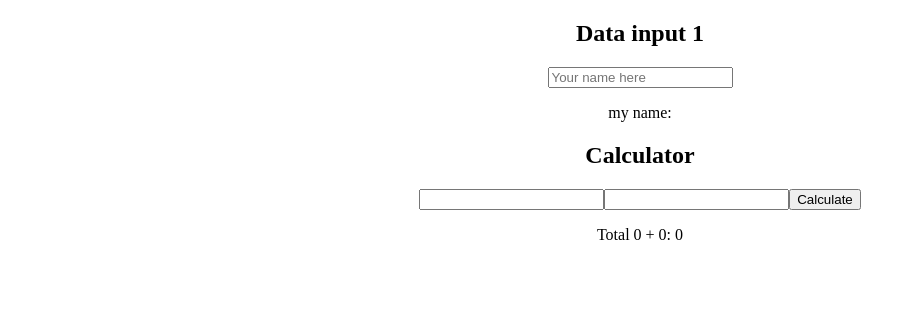
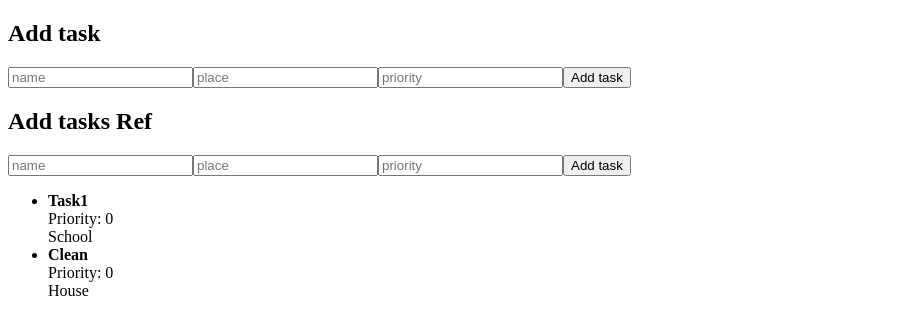
Before and after one commit to uo295180/reactTaskManager, a React (Create React App) app: page / in a window 1280 px wide. Shown: the top 334 px of the page, without its empty margins (0-916 px from the left). Built offline with nearby package versions, Linux system fonts and the light colour scheme.

Commit message:
referencias a inputs

```diff
--- a/src/App.js
+++ b/src/App.js
@@ -2,47 +2,71 @@ import './App.css';
 import {useState, useRef, useEffect} from "react"
 
 function App() {
-  let [name, setName] = useState();
+  let [name,setName] = useState("");
+  let [place, setPlace] = useState("");
+  let [priority, setPriority] = useState(0);
 
-  let [num1, setNum1] = useState(0);
-  let [num2, setNum2] = useState(0);
-  let [total, setTotal] = useState(0);
+  let nameRef = useRef("");
+  let placeRef = useRef("");
+  let priorityRef = useRef(0);
 
-  useEffect(() => {
-    setTotal(num1+num2)
-  }, [num1, num2])
+  let [tasks, setTasks] = useState([
+    {
+      name: "Task1",
+      place: "School",
+      priority: 0
+    },
+    {
+      name: "Clean",
+      place: "House",
+      priority: 0
+    }
+  ])
 
-  let onChangeInput = (e) => {
-    setName(e.currentTarget.value)
-    console.log("onChangeInput " + e.currentTarget.value)
+  let addTask = () => {
+    let newTask = {
+      name: name,
+      place: place,
+      priority: priority
+    }
+    setTasks([...tasks, newTask])
   }
 
-  let onChangeNumber1 = (e) => {
-    setNum1(parseFloat(e.currentTarget.value))
-  }
-
-  let onChangeNumber2 = (e) => {
-    setNum2(parseFloat(e.currentTarget.value))
-  }
-
-  let onClickCalculate= () => {
-    setTotal(num1+num2)
+  let addTaskWithRefs = () => {
+    let newTask = {
+      name: nameRef.current.value,
+      place: placeRef.current.value,
+      priority: priorityRef.current.value
+    }
+    setTasks([...tasks, newTask])
+    nameRef.current.value = "";
+    placeRef.current.value = "";
+    priorityRef.current.value = "";
   }
 
   return (
-    <>
-      <div className="App">
-        <h2>Data input 1</h2>
-        <input type="text" placeholder='Your name here' onChange={onChangeInput}/>
-        <p>my name: {name}</p>
+      <div>
+        <h2>Add task</h2>
+        <input type="text" placeholder="name"></input>
+        <input type="text" placeholder="place" ></input>
+        <input type="number" placeholder="priority"></input>
+        <button onClick={addTask}> Add task </button>
 
-        <h2>Calculator</h2>
-        <input type="number" onChange={onChangeNumber1}></input>
-        <input type="number" onChange={onChangeNumber2}></input>
-        <button onClick={onClickCalculate}>Calculate</button>
-        <p>Total {num1} + {num2}: {total}</p>
+        <h2>Add tasks Ref</h2>
+        <input ref={nameRef} type="text" placeholder="name" onChange={(e) => { setName(e.currentTarget.value) }}></input>
+        <input ref={placeRef} type="text" placeholder="place" onChange={(e) => { setPlace(e.currentTarget.value) }}></input>
+        <input ref={priorityRef} type="number" placeholder="priority" onChange={(e) => { setPriority(parseInt(e.currentTarget.value)) }}></input>
+        <button onClick={addTaskWithRefs}> Add task </button>
+
+        <ul>
+          { tasks.map( t =>
+          <li>
+            <b>{t.name}</b>
+            <div>Priority: {t.priority}</div>
+            <div>{t.place}</div>
+          </li>) }
+        </ul>
       </div>
-    </>
   );
 }
 
```
